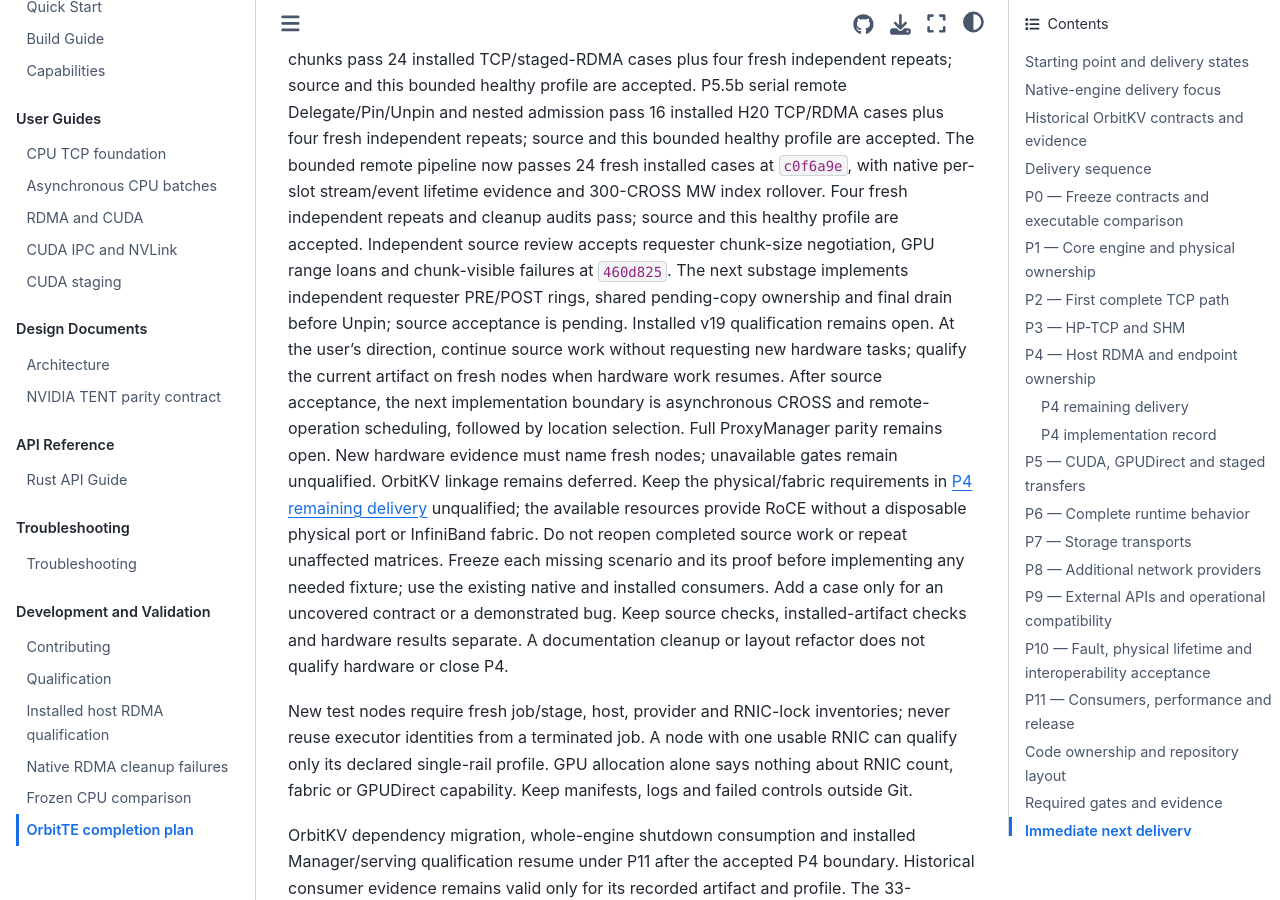
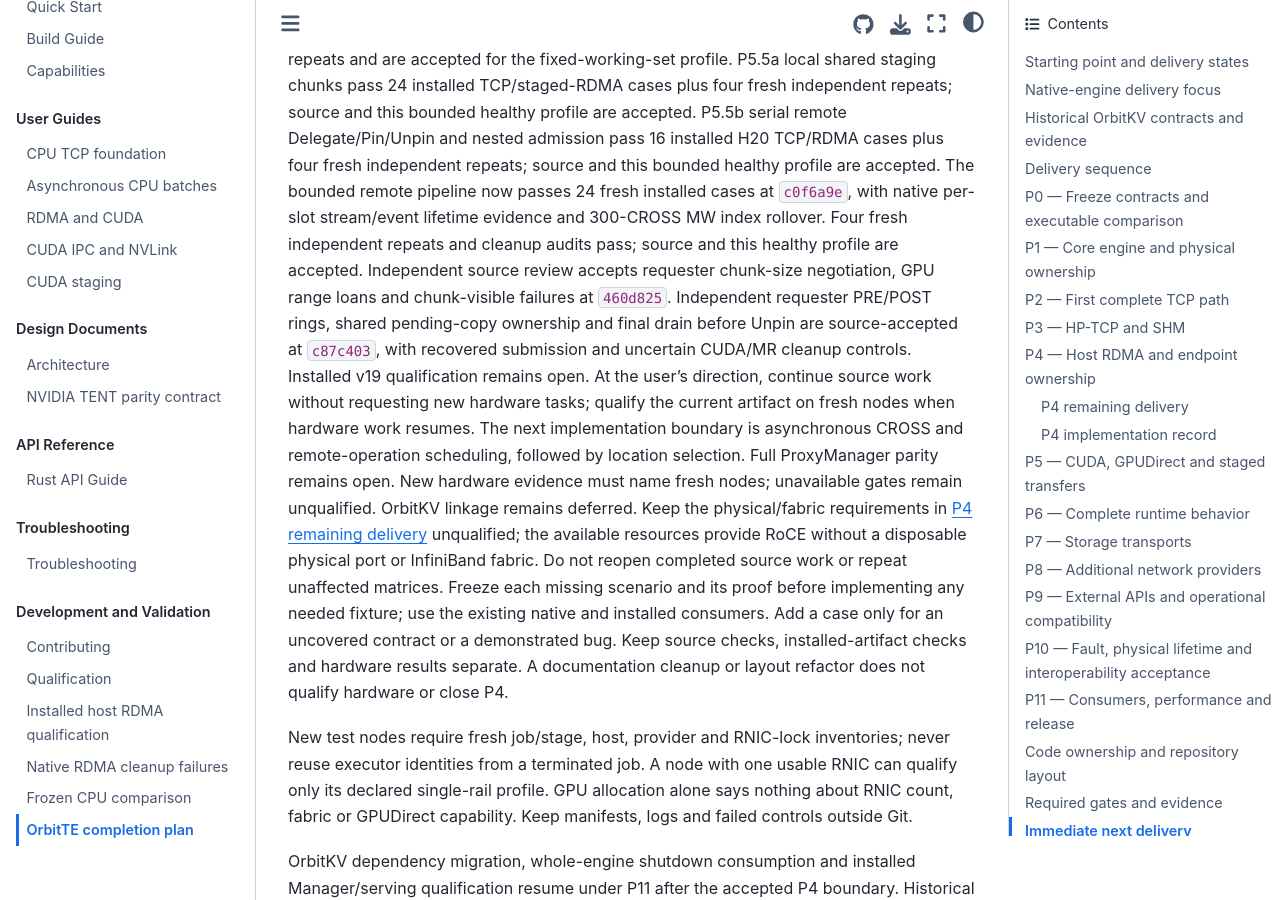
Before and after one commit to OrbitInfra/OrbitTE, a Sphinx documentation site: the page built from docs/completion-plan.md, in a window 1280 px wide and 900 px high, scrolled down 24065 px. Built offline with Sphinx 7.4.7 and the Sphinx Book theme 1.1.4, drawn with Linux system fonts in a browser that asks for light colours; some of the changed text lies outside the part shown.

Commit message:
docs: record requester pipeline source acceptance

```diff
--- a/docs/completion-plan.md
+++ b/docs/completion-plan.md
@@ -571,9 +571,11 @@ Requirements: B01 device directions, B04 CUDA, B05/B06; F02-F04/F07/F19.
   at `460d825`, including negotiated chunk sizes, exclusive GPU range loans and
   clean package provenance; its v19 installed profile remains unqualified.
   The requester now has an independent bounded PRE/POST ring, per-slot pending
-  ownership and final local drain before Unpin. Source review of this substage
-  is pending. New hardware requests are paused at the user's direction: continue
-  source implementation with hardware gates explicitly deferred. Qualify the
+  ownership and final local drain before Unpin. Independent source review accepts
+  `c87c403`, including recovered submit/record errors, native context uncertainty
+  and multi-slot MR failure retention. New hardware requests are paused at the
+  user's direction: continue source implementation with hardware gates explicitly
+  deferred. Qualify the
   current v19 artifact and complete asynchronous CROSS/remote scheduling and
   location selection before claiming full ProxyManager parity. See [the contract](staging.md#bounded-remote-pipeline)
   and [qualification](qualification.md#bounded-remote-cuda-pipeline).
@@ -846,13 +848,14 @@ at `c0f6a9e`, with native per-slot stream/event lifetime evidence and 300-CROSS
 MW index rollover. Four fresh independent repeats and cleanup audits pass;
 source and this healthy profile are accepted. Independent source review accepts
 requester chunk-size negotiation, GPU range loans and chunk-visible failures at
-`460d825`. The next substage implements independent requester PRE/POST rings,
-shared pending-copy ownership and final drain before Unpin; source acceptance is
-pending. Installed v19 qualification remains open. At the user's direction,
-continue source work without requesting new hardware tasks; qualify the current
-artifact on fresh nodes when hardware work resumes. After source acceptance,
-the next implementation boundary is asynchronous CROSS and remote-operation
-scheduling, followed by location selection. Full ProxyManager parity remains open.
+`460d825`. Independent requester PRE/POST rings, shared pending-copy ownership
+and final drain before Unpin are source-accepted at `c87c403`, with recovered
+submission and uncertain CUDA/MR cleanup controls. Installed v19 qualification
+remains open. At the user's direction, continue source work without requesting
+new hardware tasks; qualify the current artifact on fresh nodes when hardware
+work resumes. The next implementation boundary is asynchronous CROSS and
+remote-operation scheduling, followed by location selection. Full ProxyManager
+parity remains open.
 New hardware evidence must name fresh nodes; unavailable gates remain unqualified. OrbitKV linkage remains deferred. Keep the physical/fabric requirements in
 [P4 remaining delivery](#p4-remaining-delivery) unqualified; the available
 resources provide RoCE without a disposable physical port or InfiniBand fabric.
```
Also changed, not shown: docs/capabilities.md (+1 -1 lines), docs/qualification.md (+19 -2 lines).
